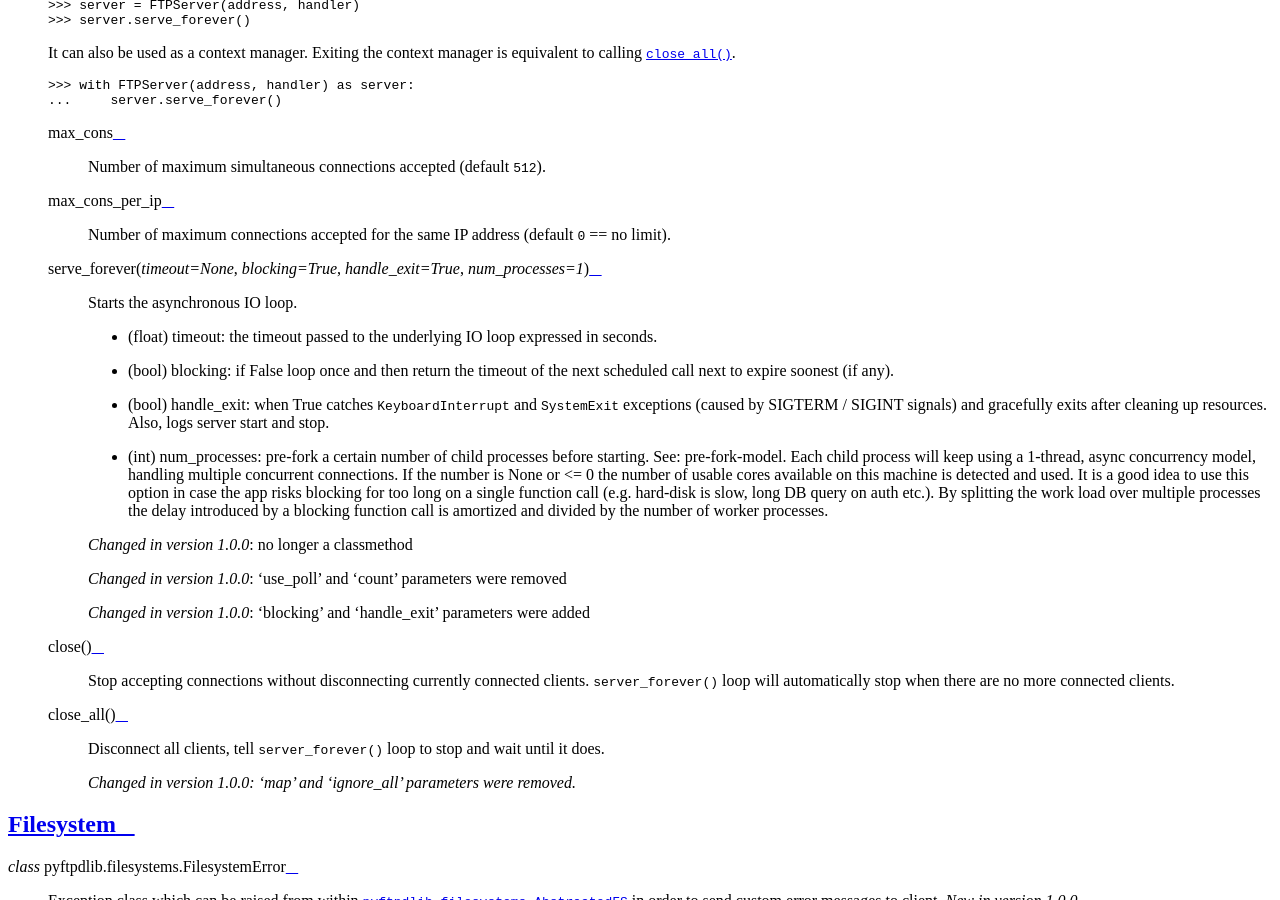
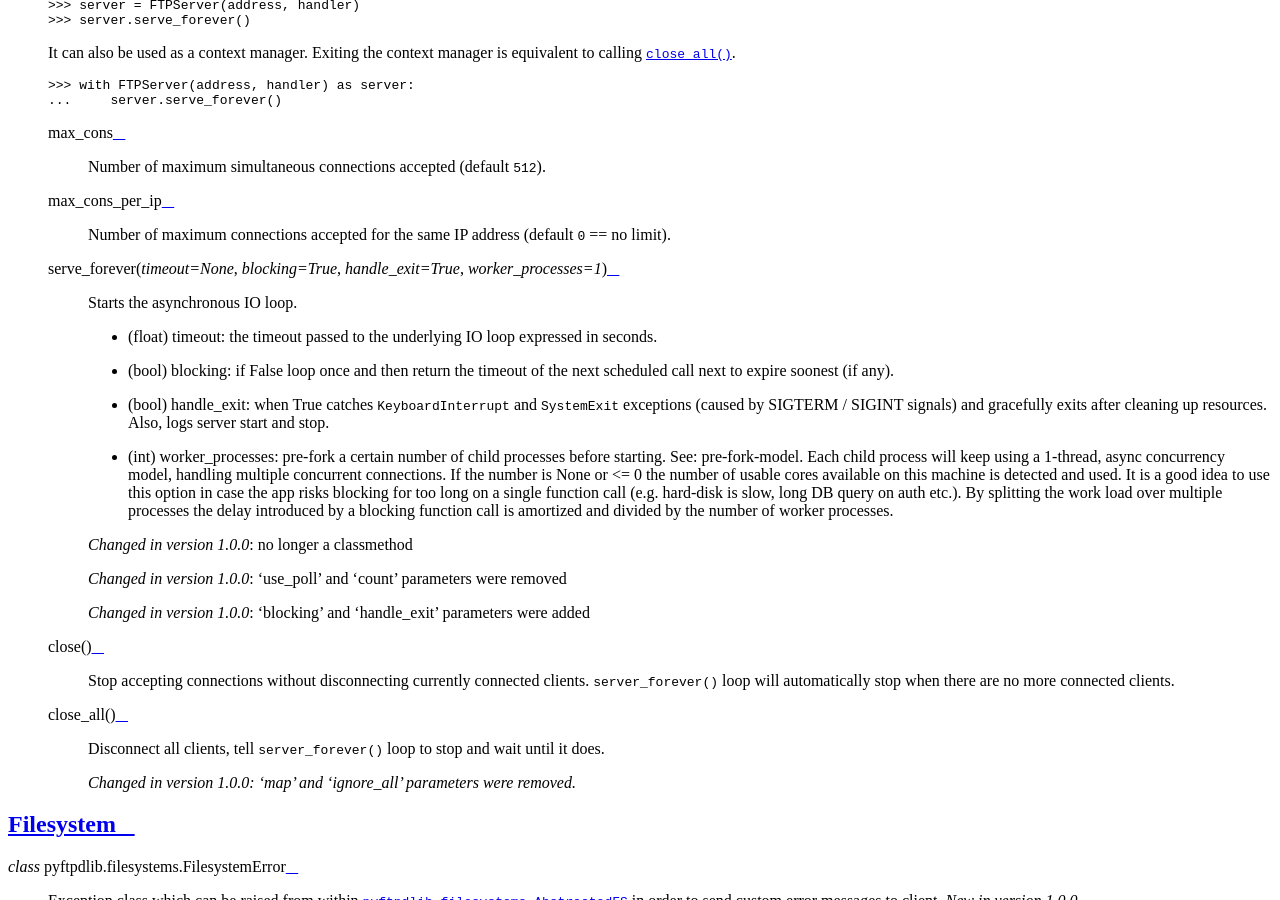
Before and after one commit to giampaolo/pyftpdlib, a Sphinx documentation site: the page built from docs/api.rst, in a window 1280 px wide and 900 px high, scrolled down 7230 px. Built offline with Sphinx 7.4.7 and the Read the Docs theme 2.0.0, drawn with Linux system fonts in a browser that asks for light colours; formulas are drawn with MathJax 3; comment, search, counter and statistics services are not loaded.

Commit message:
update doc

```diff
--- a/docs/api.rst
+++ b/docs/api.rst
@@ -379,7 +379,7 @@ Server (acceptor)
     Number of maximum connections accepted for the same IP address (default
     ``0`` == no limit).
 
-  .. method:: serve_forever(timeout=None, blocking=True, handle_exit=True, num_processes=1)
+  .. method:: serve_forever(timeout=None, blocking=True, handle_exit=True, worker_processes=1)
 
     Starts the asynchronous IO loop.
 
@@ -395,7 +395,7 @@ Server (acceptor)
       gracefully exits after cleaning up resources. Also, logs server start and
       stop.
 
-    - (int) num_processes: pre-fork a certain number of child
+    - (int) worker_processes: pre-fork a certain number of child
       processes before starting. See: :ref:`pre-fork-model`.
       Each child process will keep using a 1-thread, async
       concurrency model, handling multiple concurrent connections.
```
Also changed, not shown: docs/tutorial.rst (+9 -6 lines), 4 other files.
